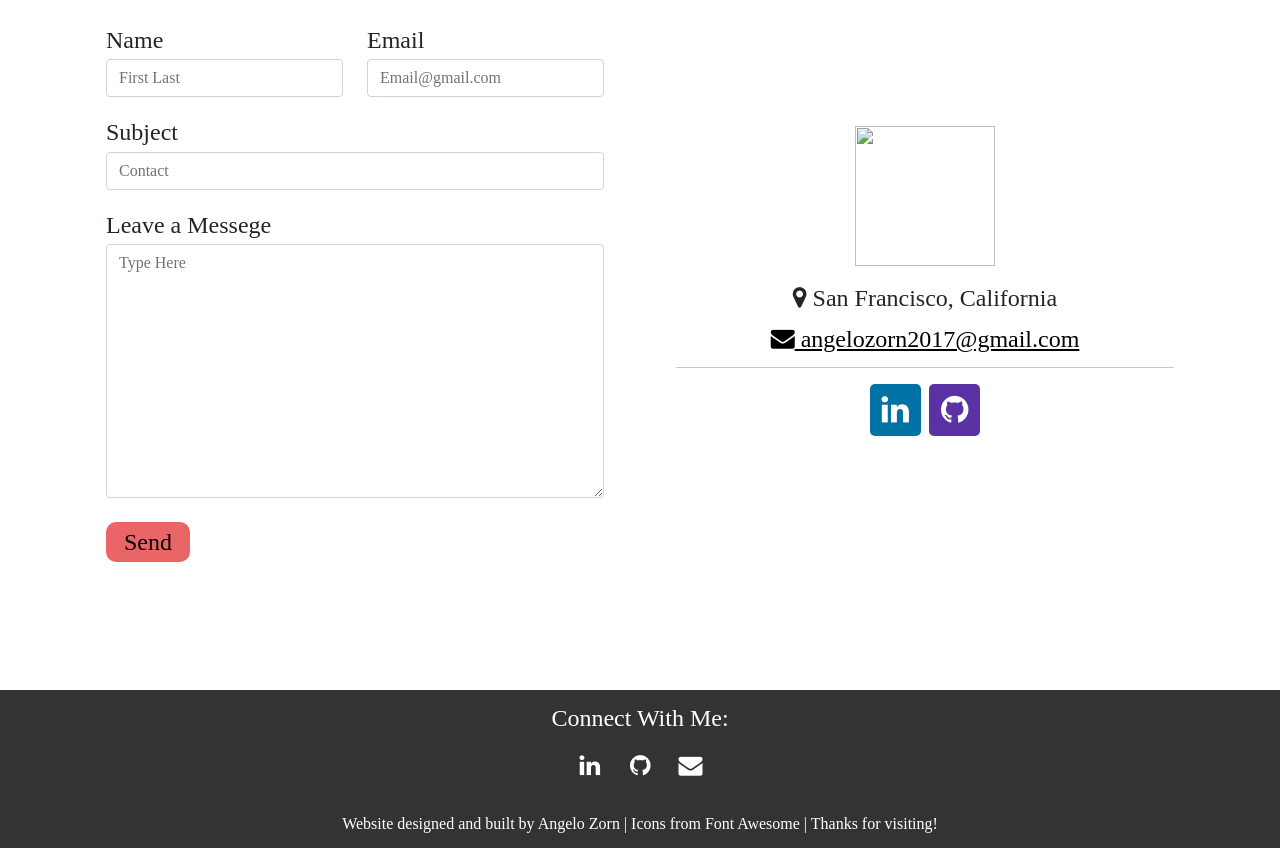
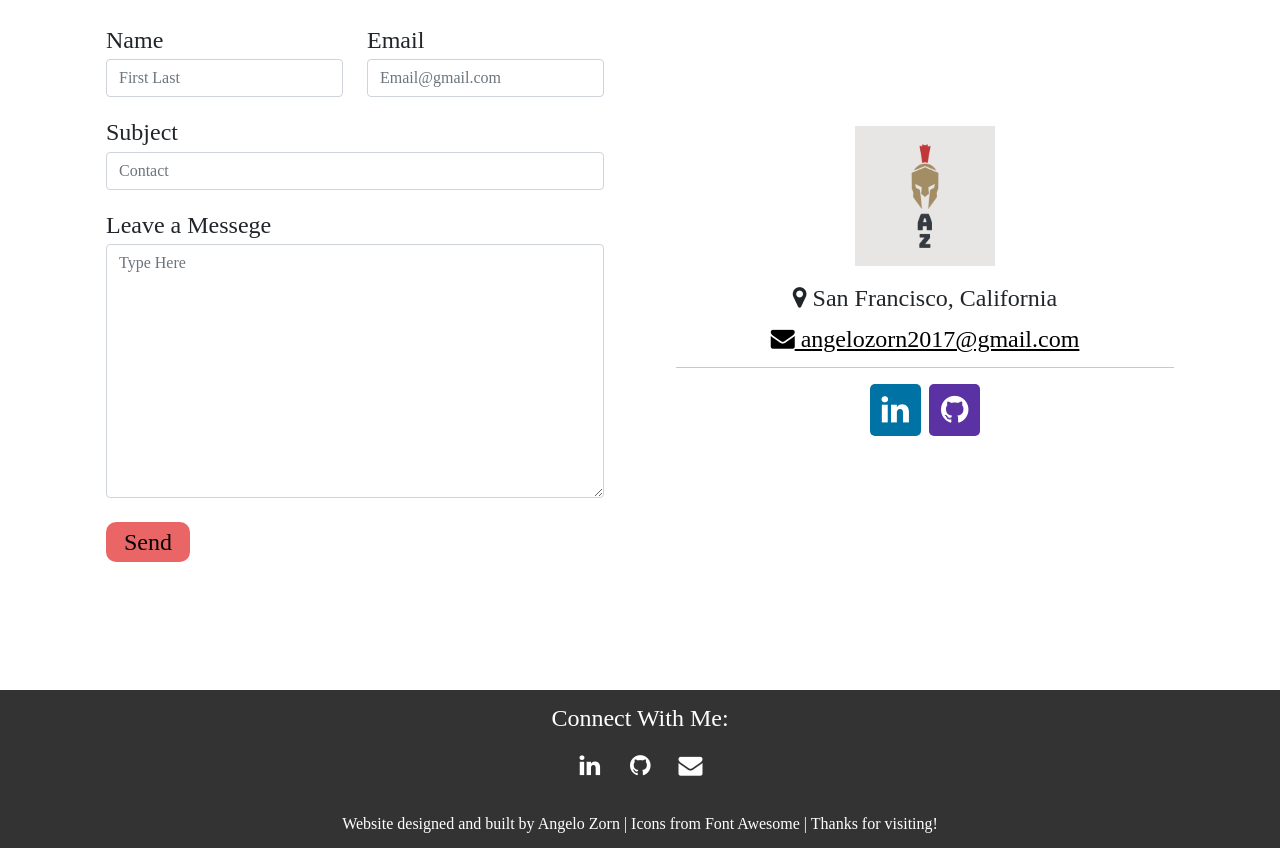
Before and after one commit to angelozorn/angelozorn.github.io, a plain HTML site: page index.html in a window 1280 px wide. Shown: the part 4824-5672 px from the top of the page. Drawn offline with nearby package versions, Linux system fonts and the light colour scheme.

Commit message:
Update index.html

```diff
--- a/index.html
+++ b/index.html
@@ -574,7 +574,7 @@
                 </div>
                 <div class="col-lg-6 contactRightBox order-1 order-lg-2">
                     <div class="container-fluid" id="contactInfoRight">
-                        <img src="trojanazlogo.png" alt="">
+                        <img src="/images/trojanazlogo.png" alt="">
                         <span><i class="fa fa-map-marker"></i> San Francisco, California</span>
                         <span> <a href="mailto:angelozorn2017@gmail.com"><i class="fa fa-envelope"></i>
                                 angelozorn2017@gmail.com</a></span>
```
